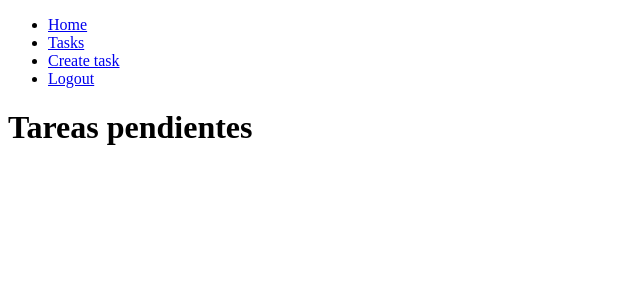
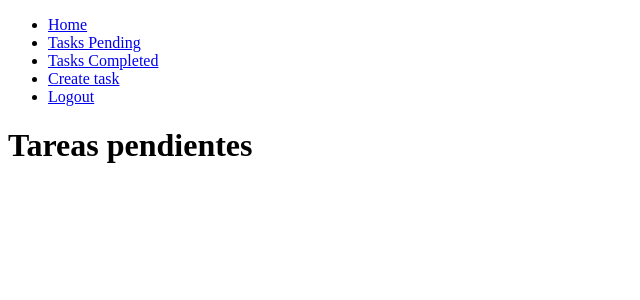
Before and after one commit to Nakajito/django-crud, a Django app: page /tasks/ in a window 1280 px wide. Shown: the top 300 px of the page, without its empty margins (0-640 px from the left). Run offline with Django 4.2, Linux system fonts and the light colour scheme; the visitor is signed in with stand-in values (Sample User, id 1); data that the repository does not hold is empty.

Commit message:
listar tareas completadas

```diff
--- a/djangocrud/urls.py
+++ b/djangocrud/urls.py
@@ -23,6 +23,7 @@ urlpatterns = [
     path("", views.home, name='home'),
     path("singup/", views.singup, name='singup'),
     path("tasks/", views.tasks, name='tasks'),
+    path("tasks_completed/", views.tasks_completed, name='tasks_completed'),
     path("tasks/create/", views.create_task, name='create_task'),
     path("tasks/<int:task_id>/", views.task_detail, name='task_detail'),
     path("tasks/<int:task_id>/complete", views.complete_task, name='complete_task'),
--- a/tasks/templates/base.html
+++ b/tasks/templates/base.html
@@ -13,7 +13,8 @@
 
 
             {% if user.is_authenticated %}
-                <li><a href="/tasks">Tasks</a></li>
+                <li><a href="{% url 'tasks' %}">Tasks Pending</a></li>
+                <li><a href="{% url 'tasks_completed' %}">Tasks Completed</a></li>
                 <li><a href="/tasks/create">Create task</a></li>
                 <li><a href="/logout">Logout</a></li>
 
--- a/tasks/templates/tasks.html
+++ b/tasks/templates/tasks.html
@@ -14,6 +14,7 @@
                 {% endif %}
                 <p>{{task.description}}</p>
                 <p>{{task.user.username}}</p>
+                <p>{{task.date_completed|date:'l F j Y'}}</p>
             </a>
         </li>
 
--- a/tasks/views.py
+++ b/tasks/views.py
@@ -20,9 +20,6 @@ from django.utils import timezone
 # definimos la función para mosntrar eh home
 def home(request):
     return render(request, 'home.html')
-
-# Definimos la función para el singup y validar el usuario, contraseña y guardar en la base de datos, primero se deben de realizar las migraciones con <python manage.py migrate>
-
 
 def singup(request):
 
@@ -63,6 +60,12 @@ def tasks(request):
     # Obtenemos todos los elementos de la DB tasks = Task.objects.all()
     # usamos filter para mostar los datos de un usuarios especifico y que no esten compmletadas
     tasks = Task.objects.filter(user=request.user, date_completed__isnull=True)
+    return render(request, 'tasks.html',{
+        'tasks' : tasks
+    })
+
+def tasks_completed(request):
+    tasks = Task.objects.filter(user=request.user, date_completed__isnull=False).order_by('-date_completed')
     return render(request, 'tasks.html',{
         'tasks' : tasks
     })
```
